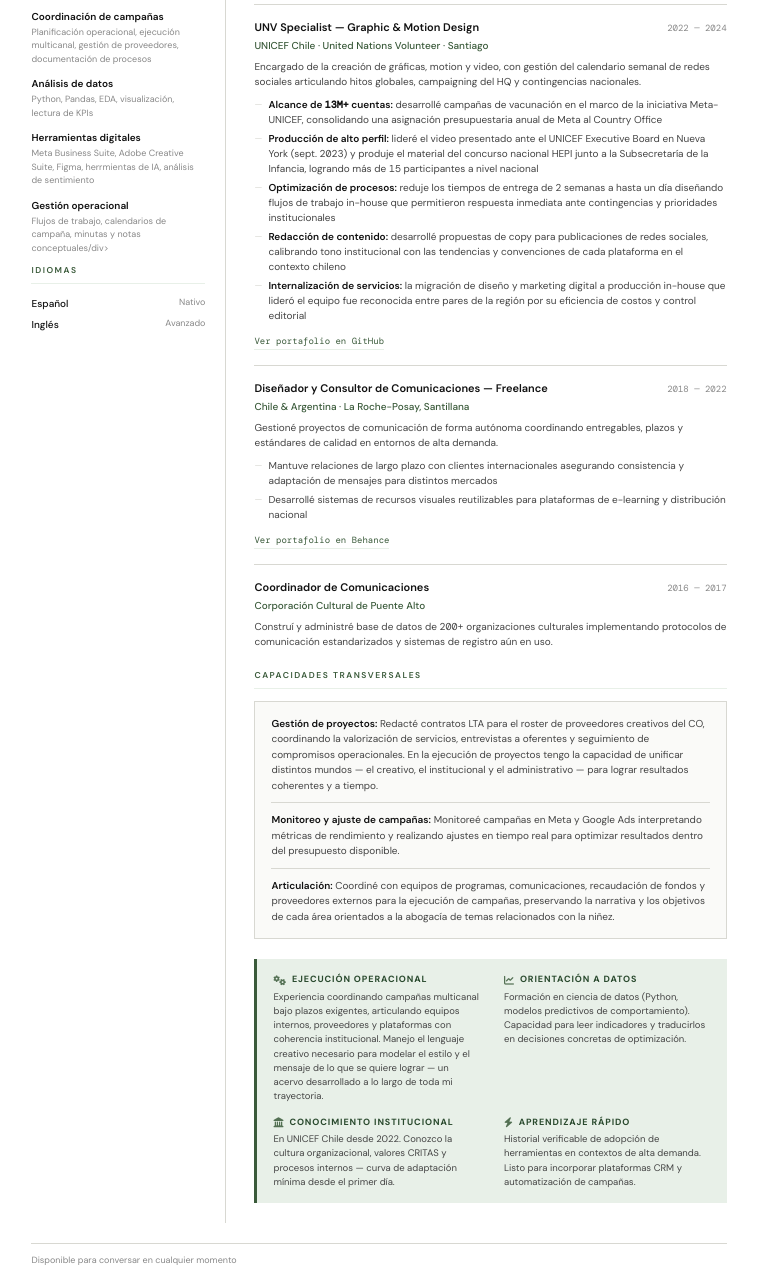
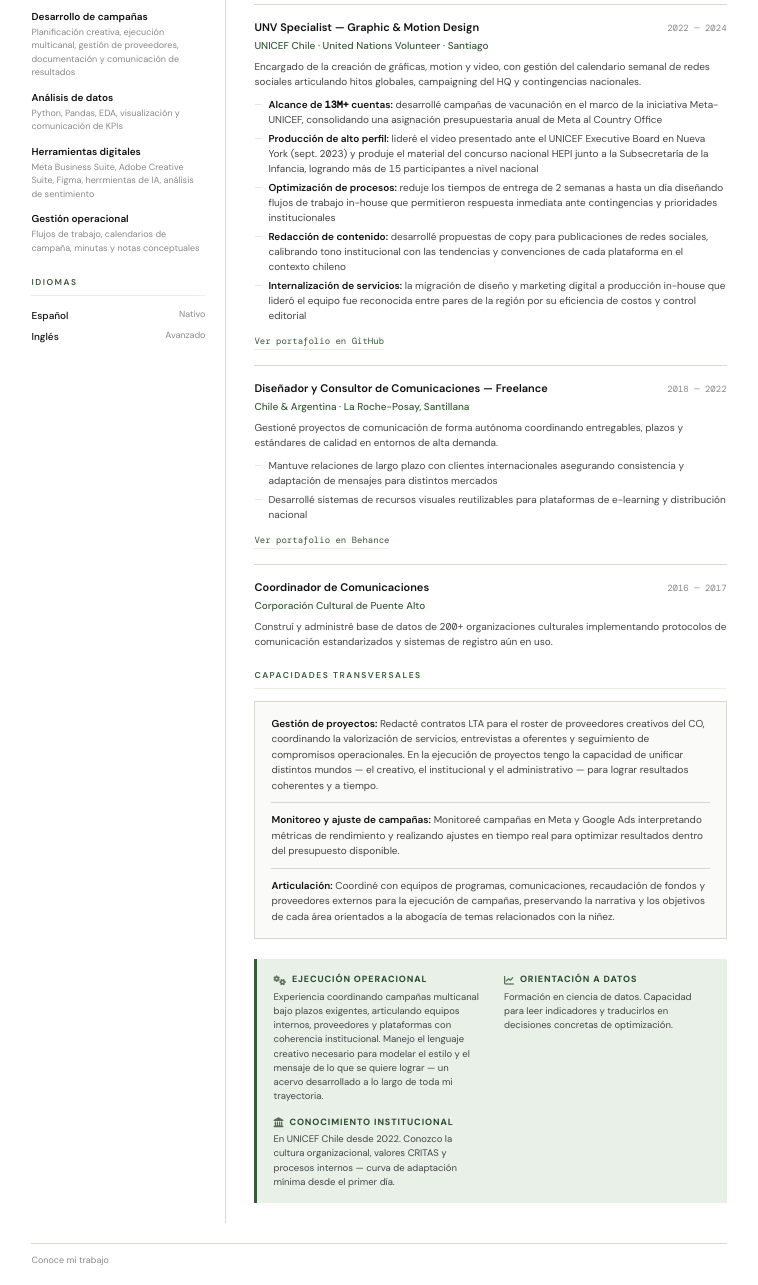
Before and after one commit to jcreyes1/curriculumvitae, a plain HTML site: page index.html in a window 1280 px wide. Shown: the part 675-1960 px from the top of the page, without its empty margins (261-1019 px from the left). Drawn offline with nearby package versions, Linux system fonts and the light colour scheme.

Commit message:
Update index.html

```diff
--- a/index.html
+++ b/index.html
@@ -344,13 +344,13 @@
                 <div class="section-label">Competencias</div>
 
                 <div class="skill">
-                    <div class="skill-name">Coordinación de campañas</div>
-                    <div class="skill-tags">Planificación operacional, ejecución multicanal, gestión de proveedores, documentación de procesos</div>
+                    <div class="skill-name">Desarrollo de campañas</div>
+                    <div class="skill-tags">Planificación creativa, ejecución multicanal, gestión de proveedores, documentación y comunicación de resultados</div>
                 </div>
 
                 <div class="skill">
                     <div class="skill-name">Análisis de datos</div>
-                    <div class="skill-tags">Python, Pandas, EDA, visualización, lectura de KPIs</div>
+                    <div class="skill-tags">Python, Pandas, EDA, visualización y comunicación de KPIs</div>
                 </div>
 
                 <div class="skill">
@@ -360,7 +360,7 @@
 
                 <div class="skill">
                     <div class="skill-name">Gestión operacional</div>
-                    <div class="skill-tags">Flujos de trabajo, calendarios de campaña, minutas y notas conceptuales/div>
+                    <div class="skill-tags">Flujos de trabajo, calendarios de campaña, minutas y notas conceptuales</div>
                 </div>
             </div>
 
@@ -457,15 +457,11 @@
                 </div>
                 <div>
                     <div class="value-item-title"><i class="fas fa-chart-line"></i> Orientación a datos</div>
-                    <div class="value-item-desc">Formación en ciencia de datos (Python, modelos predictivos de comportamiento). Capacidad para leer indicadores y traducirlos en decisiones concretas de optimización.</div>
+                    <div class="value-item-desc">Formación en ciencia de datos. Capacidad para leer indicadores y traducirlos en decisiones concretas de optimización.</div>
                 </div>
                 <div>
                     <div class="value-item-title"><i class="fas fa-landmark"></i> Conocimiento institucional</div>
                     <div class="value-item-desc">En UNICEF Chile desde 2022. Conozco la cultura organizacional, valores CRITAS y procesos internos — curva de adaptación mínima desde el primer día.</div>
-                </div>
-                <div>
-                    <div class="value-item-title"><i class="fas fa-bolt"></i> Aprendizaje rápido</div>
-                    <div class="value-item-desc">Historial verificable de adopción de herramientas en contextos de alta demanda. Listo para incorporar plataformas CRM y automatización de campañas.</div>
                 </div>
             </div>
 
@@ -473,5 +469,5 @@
     </div>
 
     <footer class="footer">
-        <span class="footer-note">Disponible para conversar en cualquier momento</span>
-        <a href="https://jcreyes1.github.io/ruuf-portfolio/" class=
+        <span class="footer-note">Conoce mi trabajo</span>
+        <a href="https://jcreyes1.github.io/portafolio/" class=
```
